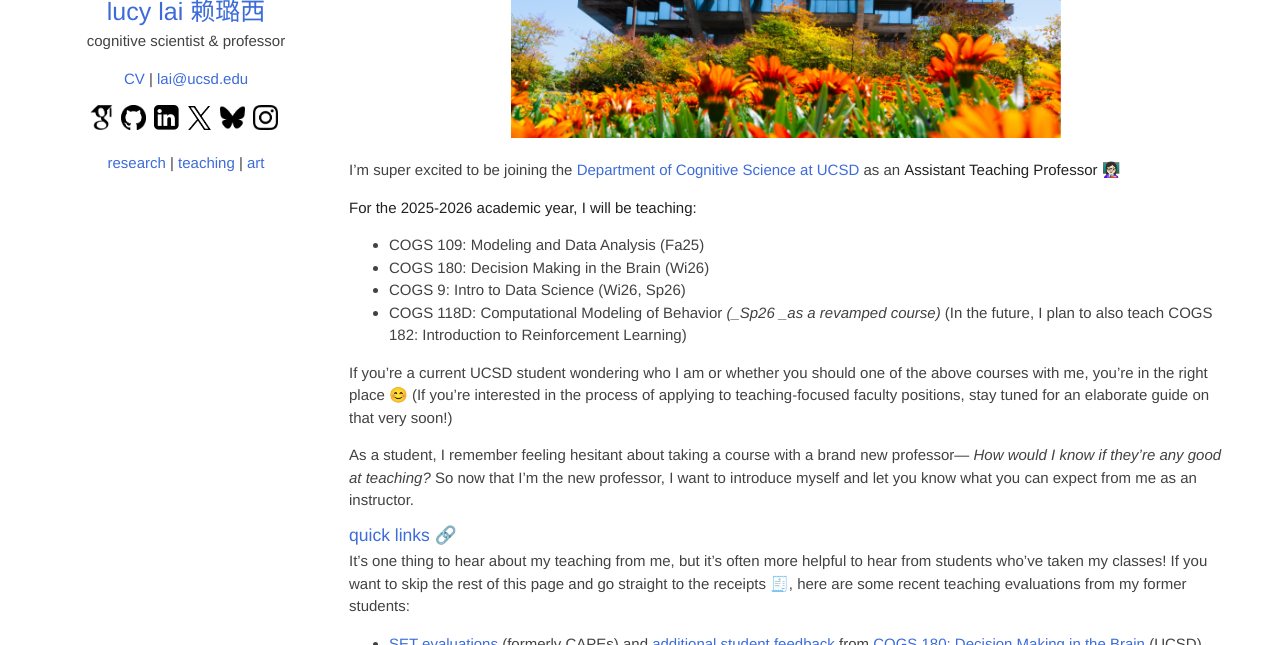
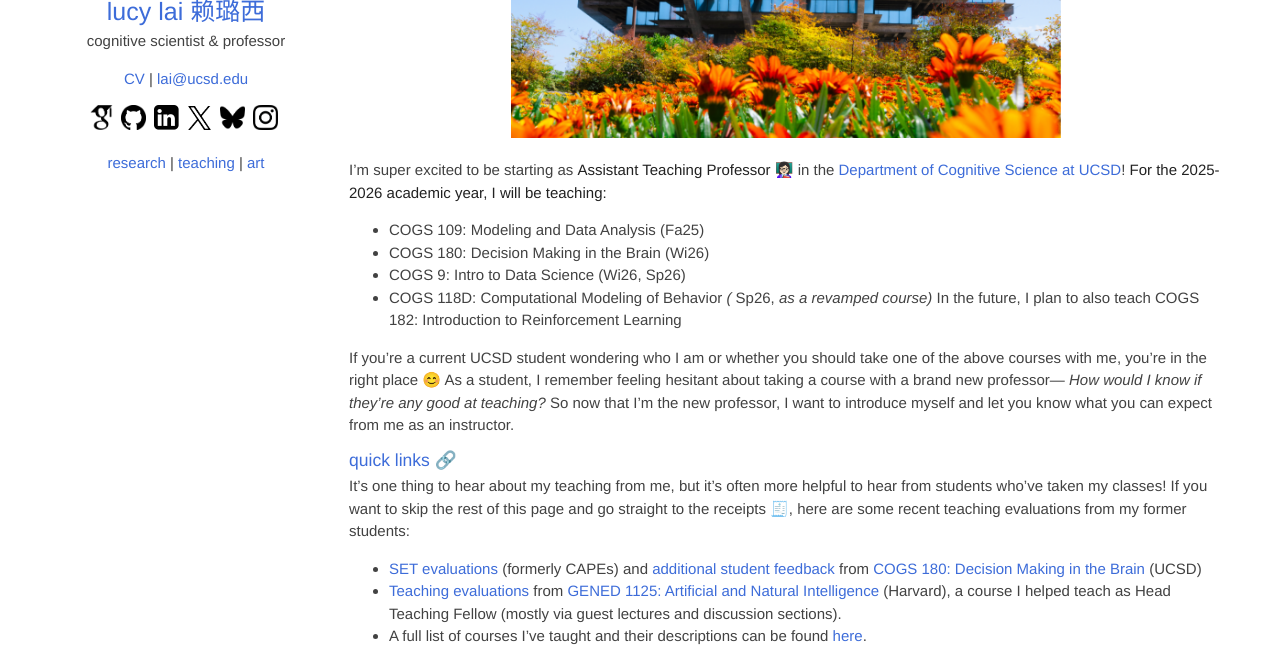
Before and after one commit to lucylai96/lucylai96.github.io, a Jekyll site: the page built from ucsd.md, in a window 1280 px wide and 900 px high, cut to the strip 255-900 px from the top of the window. Built offline with Jekyll 4.4.1, drawn with Linux system fonts in a browser that asks for light colours; our own code applies the rules of GitHub Pages for plain Markdown files.

Commit message:
Update ucsd.md

```diff
--- a/ucsd.md
+++ b/ucsd.md
@@ -4,18 +4,15 @@
 <img src="https://lucylai.com/files/ucsd/geisel.png" alt="geisel library" width="550"/>
 </p>
 
-I’m super excited to be joining the [Department of Cognitive Science at UCSD](https://cogsci.ucsd.edu/) as an **Assistant Teaching Professor** 👩🏻‍🏫
-
+I’m super excited to be starting as **Assistant Teaching Professor** 👩🏻‍🏫 in the [Department of Cognitive Science at UCSD](https://cogsci.ucsd.edu/)!
 **For the 2025-2026 academic year, I will be teaching:**
 - COGS 109: Modeling and Data Analysis (Fa25)
 - COGS 180: Decision Making in the Brain (Wi26)
 - COGS 9: Intro to Data Science (Wi26, Sp26)
-- COGS 118D: Computational Modeling of Behavior _(_Sp26 _as a revamped course)_
-(In the future, I plan to also teach COGS 182: Introduction to Reinforcement Learning)
+- COGS 118D: Computational Modeling of Behavior _(_ Sp26, _as a revamped course)_
+In the future, I plan to also teach COGS 182: Introduction to Reinforcement Learning
 
-If you’re a current UCSD student wondering who I am or whether you should one of the above courses with me, you’re in the right place 😊 (If you're interested in the process of applying to teaching-focused faculty positions, stay tuned for an elaborate guide on that very soon!)
-
-As a student, I remember feeling hesitant about taking a course with a brand new professor--- _How would I know if they’re any good at teaching?_ So now that I’m the new professor, I want to introduce myself and let you know what you can expect from me as an instructor.
+If you’re a current UCSD student wondering who I am or whether you should take one of the above courses with me, you’re in the right place 😊 As a student, I remember feeling hesitant about taking a course with a brand new professor--- _How would I know if they’re any good at teaching?_ So now that I’m the new professor, I want to introduce myself and let you know what you can expect from me as an instructor.
 
 ### quick links 🔗
 It’s one thing to hear about my teaching from me, but it's often more helpful to hear from students who’ve taken my classes! If you want to skip the rest of this page and go straight to the receipts 🧾, here are some recent teaching evaluations from my former students:
```
